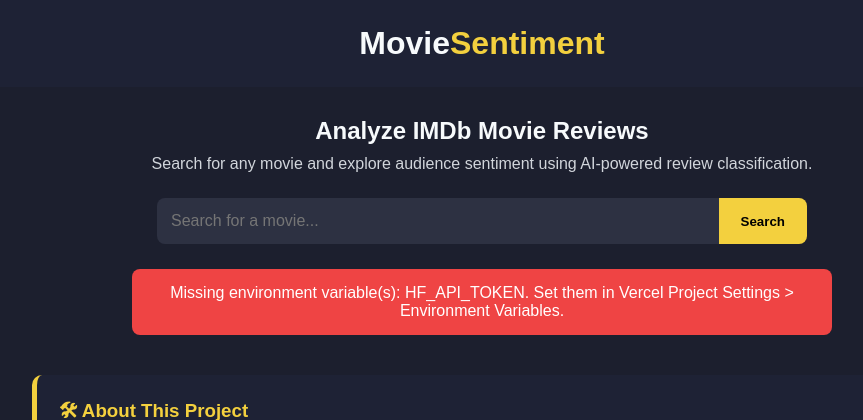
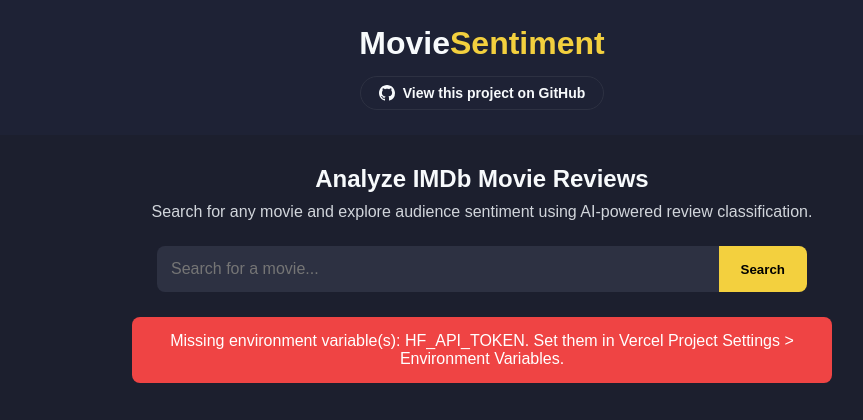
Before and after one commit to AnshikaGupta-1/imdb-sentiment-analyzer, a FastAPI app: page / in a window 1280 px wide. Shown: the top 420 px of the page, without its empty margins (158-1021 px from the left). Run offline with FastAPI, Linux system fonts and the light colour scheme.

Commit message:
Update index.html

```diff
--- a/app/templates/index.html
+++ b/app/templates/index.html
@@ -76,6 +76,42 @@
         }
 
         .accent{
+
+            color:var(--accent);
+
+        }
+
+        .github-link{
+
+            display:inline-flex;
+
+            align-items:center;
+
+            gap:8px;
+
+            margin-top:14px;
+
+            padding:8px 18px;
+
+            border:1px solid var(--muted);
+
+            border-radius:20px;
+
+            color:var(--foreground);
+
+            text-decoration:none;
+
+            font-size:14px;
+
+            font-weight:bold;
+
+            transition:.2s;
+
+        }
+
+        .github-link:hover{
+
+            border-color:var(--accent);
 
             color:var(--accent);
 
@@ -528,6 +564,25 @@
             Movie<span class="accent">Sentiment</span>
 
         </h1>
+
+        <a
+            href="https://github.com/AnshikaGupta-1/imdb-sentiment-analyzer"
+            target="_blank"
+            rel="noreferrer"
+            class="github-link"
+        >
+
+            <svg
+                width="16"
+                height="16"
+                viewBox="0 0 16 16"
+                fill="currentColor"
+                aria-hidden="true"
+            ><path d="M8 0C3.58 0 0 3.58 0 8c0 3.54 2.29 6.53 5.47 7.59.4.07.55-.17.55-.38 0-.19-.01-.82-.01-1.49-2.01.37-2.53-.49-2.69-.94-.09-.23-.48-.94-.82-1.13-.28-.15-.68-.52-.01-.53.63-.01 1.08.58 1.23.82.72 1.21 1.87.87 2.33.66.07-.52.28-.87.51-1.07-1.78-.2-3.64-.89-3.64-3.95 0-.87.31-1.59.82-2.15-.08-.2-.36-1.02.08-2.12 0 0 .67-.21 2.2.82.64-.18 1.32-.27 2-.27.68 0 1.36.09 2 .27 1.53-1.04 2.2-.82 2.2-.82.44 1.1.16 1.92.08 2.12.51.56.82 1.27.82 2.15 0 3.07-1.87 3.75-3.65 3.95.29.25.54.73.54 1.48 0 1.07-.01 1.93-.01 2.2 0 .21.15.46.55.38A8.01 8.01 0 0 0 16 8c0-4.42-3.58-8-8-8Z"/></svg>
+
+            View this project on GitHub
+
+        </a>
 
     </div>
 
```
